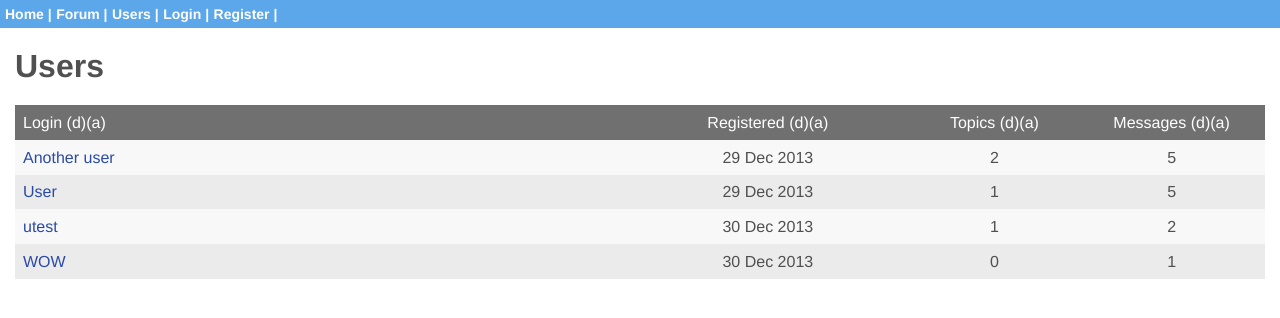
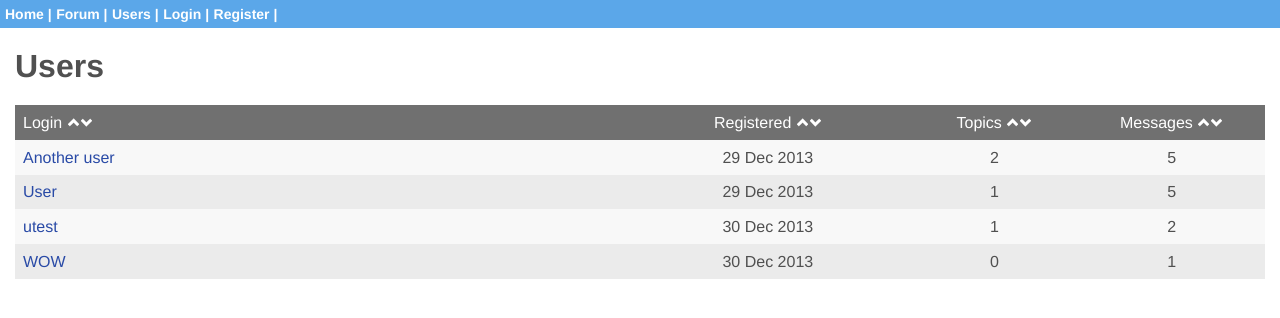
Before and after one commit to smartpony/forum, a Flask app: page /userlist in a window 1280 px wide. Shown: the top 318 px of the page. Run offline with Flask 2, Linux system fonts and the light colour scheme; data comes from the database, SQL or seed files in the repository.

Commit message:
Ugly self-made icons for sorting in userlist. Bleh.

```diff
--- a/app/static/userlist.css
+++ b/app/static/userlist.css
@@ -60,6 +60,7 @@ div.ul_table_head_message_count {
 }
 
 a.ul_table_head_order {
+ margin: 0px 1px;
  text-decoration: none;
  font-size: 16px;
  color: #ffffff;
--- a/app/templates/userlist.html
+++ b/app/templates/userlist.html
@@ -6,23 +6,23 @@
 <div class="ul_table_head">
     <div class="ul_table_head_login">
         Login
-        <a class="ul_table_head_order" href="/userlist?sort=login&desc=True">(d)</a>
-        <a class="ul_table_head_order" href="/userlist?sort=login&desc=False">(a)</a>
+        <a class="ul_table_head_order" href="/userlist?sort=login&desc=True"><img src="/static/icon_sort_desc.png"></a>
+        <a class="ul_table_head_order" href="/userlist?sort=login&desc=False"><img src="/static/icon_sort_asc.png"></a>
     </div>
     <div class="ul_table_head_reg_date">
         Registered
-        <a class="ul_table_head_order" href="/userlist?sort=reg_date&desc=True">(d)</a>
-        <a class="ul_table_head_order" href="/userlist?sort=reg_date&desc=False">(a)</a>
+        <a class="ul_table_head_order" href="/userlist?sort=reg_date&desc=True"><img src="/static/icon_sort_desc.png"></a>
+        <a class="ul_table_head_order" href="/userlist?sort=reg_date&desc=False"><img src="/static/icon_sort_asc.png"></a>
     </div>
     <div class="ul_table_head_topic_count">
         Topics
-        <a class="ul_table_head_order" href="/userlist?sort=topics&desc=True">(d)</a>
-        <a class="ul_table_head_order" href="/userlist?sort=topics&desc=False">(a)</a>
+        <a class="ul_table_head_order" href="/userlist?sort=topics&desc=True"><img src="/static/icon_sort_desc.png"></a>
+        <a class="ul_table_head_order" href="/userlist?sort=topics&desc=False"><img src="/static/icon_sort_asc.png"></a>
     </div>
     <div class="ul_table_head_message_count">
         Messages
-        <a class="ul_table_head_order" href="/userlist?sort=messages&desc=True">(d)</a>
-        <a class="ul_table_head_order" href="/userlist?sort=messages&desc=False">(a)</a>
+        <a class="ul_table_head_order" href="/userlist?sort=messages&desc=True"><img src="/static/icon_sort_desc.png"></a>
+        <a class="ul_table_head_order" href="/userlist?sort=messages&desc=False"><img src="/static/icon_sort_asc.png"></a>
     </div>
 </div>
 
```
Also changed, not shown: app/static/icon_sort_asc.png (added), app/static/icon_sort_desc.png (added).
